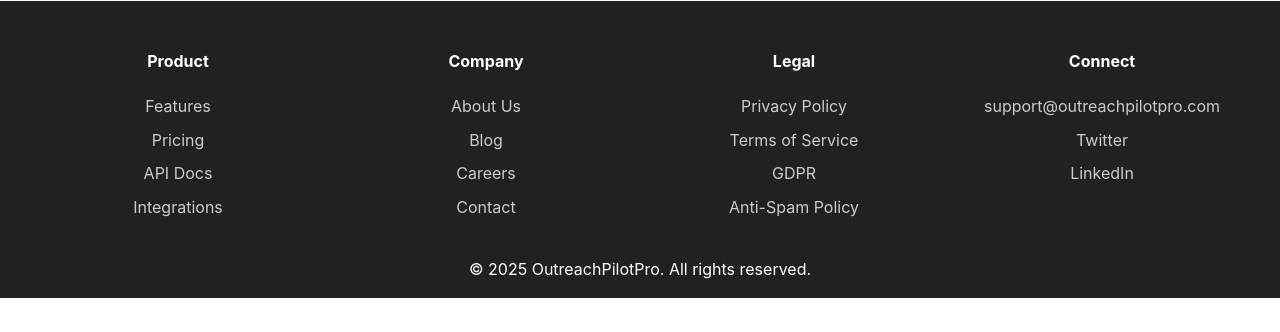
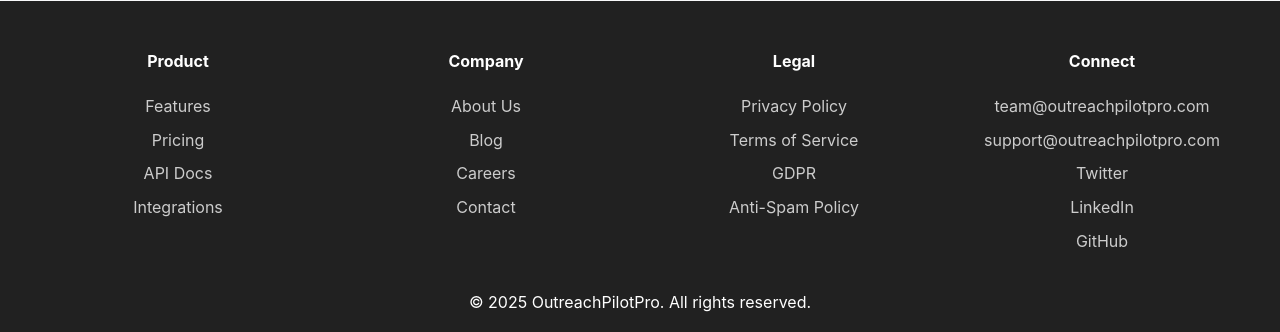
Before and after one commit to OutreachPilotPro/outreachpilotpro-app, a Flask app: page / in a window 1280 px wide. Shown: the part 2840-3172 px from the top of the page. Before the commit the page ends 3138 px from the top, so only its background shows below. Run offline with Flask 3, Linux system fonts and the light colour scheme.

Commit message:
Update footer with correct team@outreachpilotpro.com email and improved social links

```diff
--- a/templates/index.html
+++ b/templates/index.html
@@ -620,9 +620,11 @@
             </div>
             <div class="footer-section">
                 <h4>Connect</h4>
+                <a href="mailto:team@outreachpilotpro.com">team@outreachpilotpro.com</a>
                 <a href="mailto:support@outreachpilotpro.com">support@outreachpilotpro.com</a>
-                <a href="https://twitter.com/outreachpilot">Twitter</a>
+                <a href="https://twitter.com/outreachpilotpro">Twitter</a>
                 <a href="https://linkedin.com/company/outreachpilotpro">LinkedIn</a>
+                <a href="https://github.com/outreachpilotpro">GitHub</a>
             </div>
         </div>
         <p>&copy; 2025 OutreachPilotPro. All rights reserved.</p>
```
Also changed, not shown: README.md.
